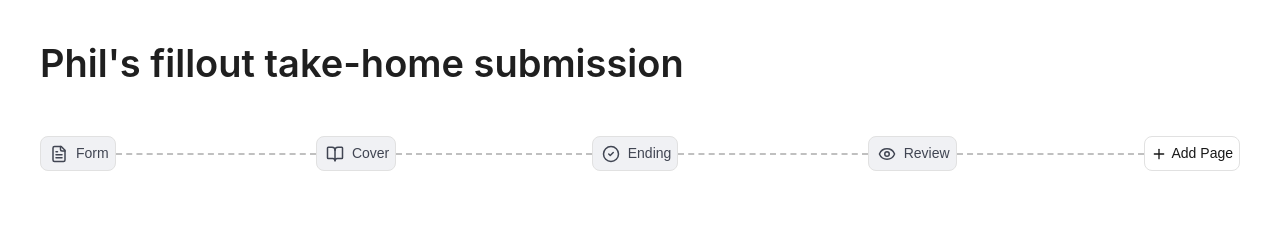
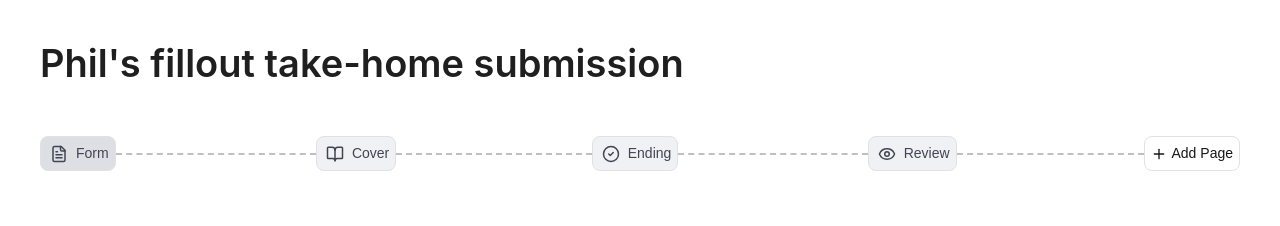
Before and after one commit to lihaojin/fillout-take-home, a Next.js app: page / in a window 1280 px wide. In both pictures the pointer is over the button "Form". Shown: the top 226 px of the page. Built offline with nearby package versions, Linux system fonts and the light colour scheme.

Commit message:
fix: Fix menu item focus

```diff
--- a/src/components/FormPageMenu/partials/MenuItem/MenuItem.css
+++ b/src/components/FormPageMenu/partials/MenuItem/MenuItem.css
@@ -24,10 +24,9 @@
   stroke: #eab308;
 }
 
-@media (hover: hover) and (pointer: fine) {
-  .menuitem:hover {
-    background: #9da4b259;
-  }
+.menuitem-container:focus-visible,
+.menuitem:hover {
+  background: #9da4b259;
 }
 
 .menuitem-container {
```
